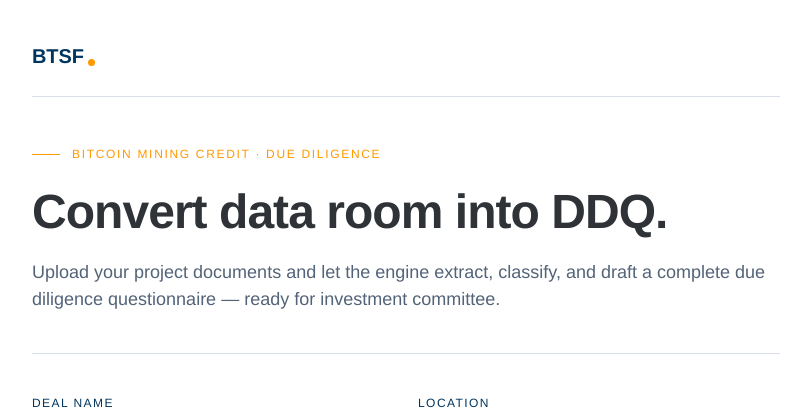
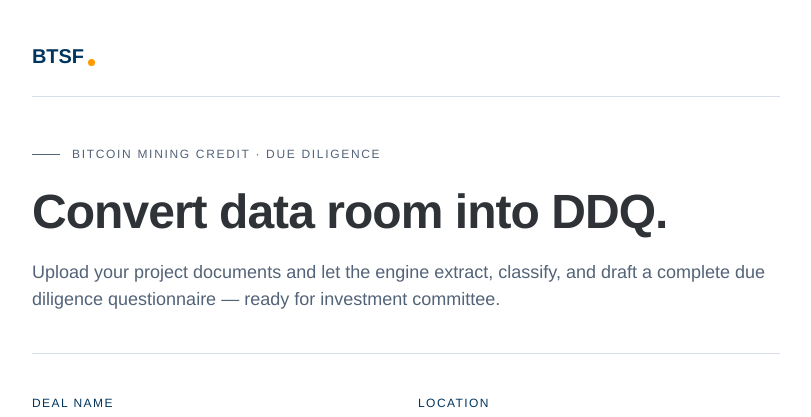
Before and after one commit to MuadDibPill/btsf-ddq-tool, a Flask app: page / in a window 1280 px wide. Shown: the top 417 px of the page, without its empty margins (234-1045 px from the left). Run offline with Flask 3, Linux system fonts and the light colour scheme.

Commit message:
Update index.html

```diff
--- a/ddq_web/templates/index.html
+++ b/ddq_web/templates/index.html
@@ -122,7 +122,7 @@
       font-size: 12px;
       letter-spacing: 0.14em;
       text-transform: uppercase;
-      color: var(--orange);
+      color: #536378;
       font-weight: 500;
       margin-bottom: 20px;
     }
@@ -130,7 +130,7 @@
       content: '';
       width: 28px;
       height: 1px;
-      background: var(--orange);
+      background: #536378;
     }
     .hero h1 {
       font-size: 48px;
```
